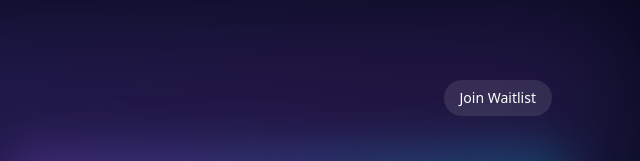
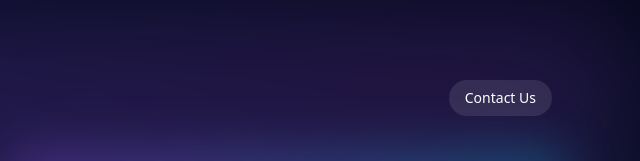
Before and after one commit to anusheeel/AIEO, a plain HTML site: page index.html in a window 1280 px wide. Shown: the top 161 px of the page, 640-1280 px from the left. Drawn offline with nearby package versions, Linux system fonts and the light colour scheme.

Commit message:
Update index.html

```diff
--- a/index.html
+++ b/index.html
@@ -14,7 +14,7 @@
       <div class="relative max-w-6xl mx-auto px-6 pt-20 pb-24 flex flex-col gap-12">
         <div class="flex justify-between items-center">
           <div class="text-2xl font-semibold tracking-tight">AIEO</div>
-          <a href="#waitlist" class="hidden sm:inline-flex items-center gap-2 px-4 py-2 text-sm font-medium bg-white/10 hover:bg-white/20 rounded-full transition">Join Waitlist</a>
+          <a href="#waitlist" class="hidden sm:inline-flex items-center gap-2 px-4 py-2 text-sm font-medium bg-white/10 hover:bg-white/20 rounded-full transition">Contact Us</a>
         </div>
         <div class="grid md:grid-cols-2 gap-12 items-center">
           <div class="space-y-6">
```
